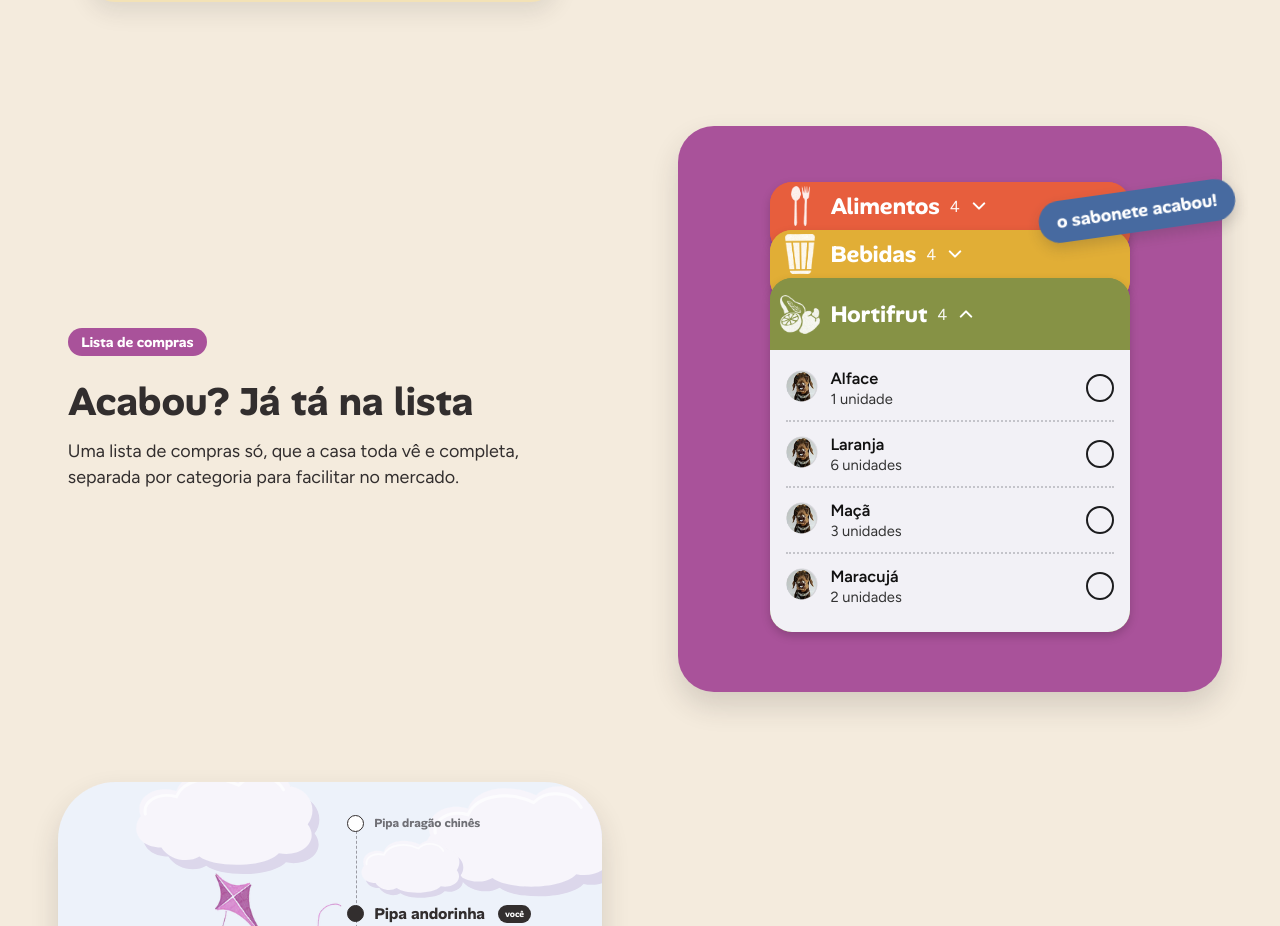
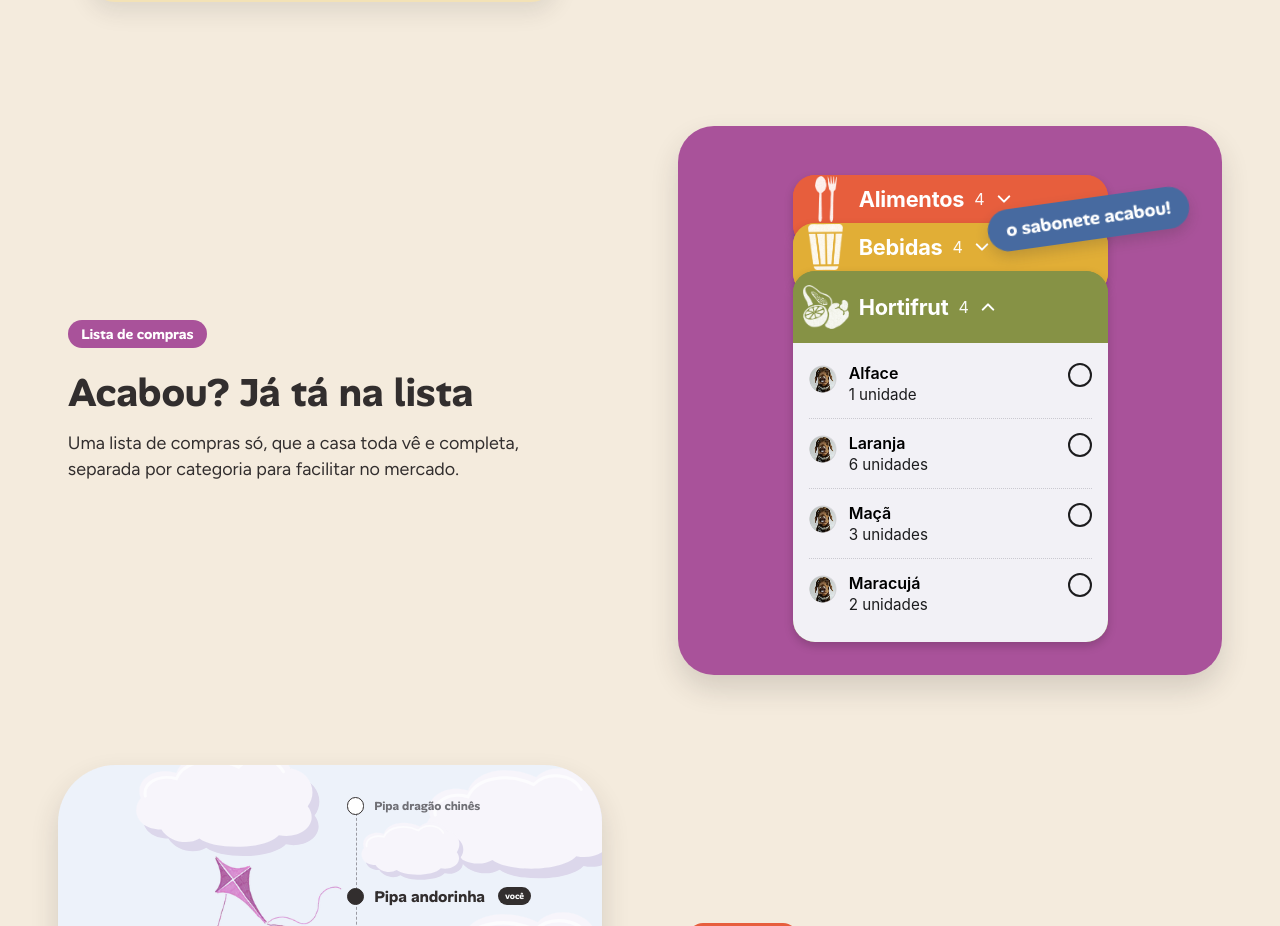
Before and after one commit to MegaFinal/Pipa_Landing, a React (Vite) app: page / in a window 1280 px wide. Shown: the part 2863-3789 px from the top of the page. Built offline with nearby package versions, Linux system fonts and the light colour scheme.

Commit message:
fix(landing): aproxima a lista de compras do design (fonte do sistema e proporções)

```diff
--- a/src/components/landing/interactive/ShoppingList.css
+++ b/src/components/landing/interactive/ShoppingList.css
@@ -3,7 +3,9 @@
   width: 100%;
   max-width: 560px;
   justify-self: center;
-  padding: clamp(32px, 5vw, 56px) clamp(24px, 9vw, 92px) clamp(36px, 5vw, 60px);
+  /* proporções do protótipo: a pilha ocupa ~57% da largura */
+  padding: 9% 21% 6%;
+  font-family: -apple-system, BlinkMacSystemFont, 'SF Pro Text', var(--font-body);
   border-radius: 36px;
   background: var(--magenta);
   box-shadow: 0 14px 28px rgba(50, 46, 46, 0.16);
@@ -11,8 +13,8 @@
 
 .shop__sticker {
   position: absolute;
-  top: clamp(36px, 5.6vw, 64px);
-  right: clamp(-18px, -1vw, -6px);
+  top: 13%;
+  right: 6%;
   z-index: 20;
   padding: 0.5em 1em;
   border-radius: var(--radius-pill);
@@ -20,7 +22,7 @@
   color: var(--white);
   font-family: var(--font-display);
   font-weight: 700;
-  font-size: clamp(0.9rem, 1.4vw, 1.2rem);
+  font-size: clamp(0.85rem, 1.5vw, 1.15rem);
   white-space: nowrap;
   box-shadow: 0 6px 14px rgba(50, 46, 46, 0.2);
   cursor: default;
@@ -73,15 +75,16 @@
 }
 
 .shop-card__icon {
-  width: 40px;
-  height: 40px;
+  width: 46px;
+  height: 46px;
   object-fit: contain;
 }
 
 .shop-card__title {
-  font-family: var(--font-display);
+  font-family: -apple-system, BlinkMacSystemFont, 'SF Pro Display', var(--font-body);
   font-weight: 700;
-  font-size: clamp(1.15rem, 1.8vw, 1.45rem);
+  font-size: clamp(1.1rem, 1.7vw, 1.4rem);
+  letter-spacing: -0.01em;
 }
 
 .shop-card__count {
@@ -112,8 +115,8 @@
   display: flex;
   align-items: center;
   gap: 12px;
-  padding: 12px 0;
-  border-bottom: 2px dotted rgba(140, 140, 150, 0.45);
+  padding: 14px 0;
+  border-bottom: 1.5px dotted rgba(140, 140, 150, 0.4);
 }
 
 .shop-item:first-child {
@@ -126,8 +129,8 @@
 }
 
 .shop-item__avatar {
-  width: 32px;
-  height: 32px;
+  width: 28px;
+  height: 28px;
   border-radius: 50%;
   align-self: flex-start;
   margin-top: 2px;
@@ -142,16 +145,16 @@
 
 .shop-item__name {
   font-weight: 600;
-  font-size: 1.02rem;
-  color: #111;
+  font-size: 1rem;
+  color: #000;
   background: linear-gradient(currentColor, currentColor) no-repeat 0 55% / 0 2px;
   transition: background-size 0.35s ease, color 0.3s ease;
   width: fit-content;
 }
 
 .shop-item__amount {
-  font-size: 0.92rem;
-  color: #333;
+  font-size: 0.95rem;
+  color: #1c1c1e;
 }
 
 .shop-item.is-done .shop-item__name {
@@ -164,8 +167,9 @@
 }
 
 .shop-item__check {
-  width: 28px;
-  height: 28px;
+  width: 24px;
+  height: 24px;
+  align-self: flex-start;
   padding: 0;
   border: 2px solid #1c1c1e;
   border-radius: 50%;
```
